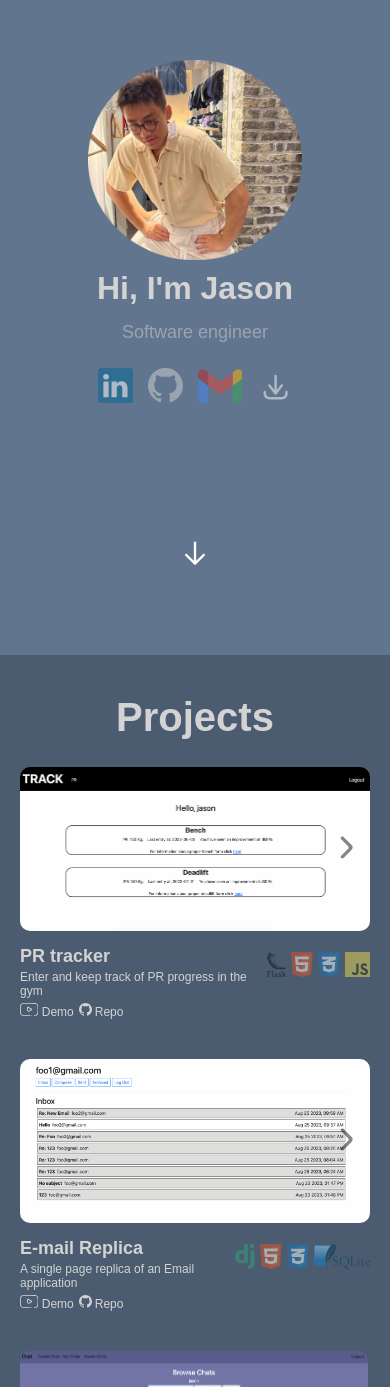
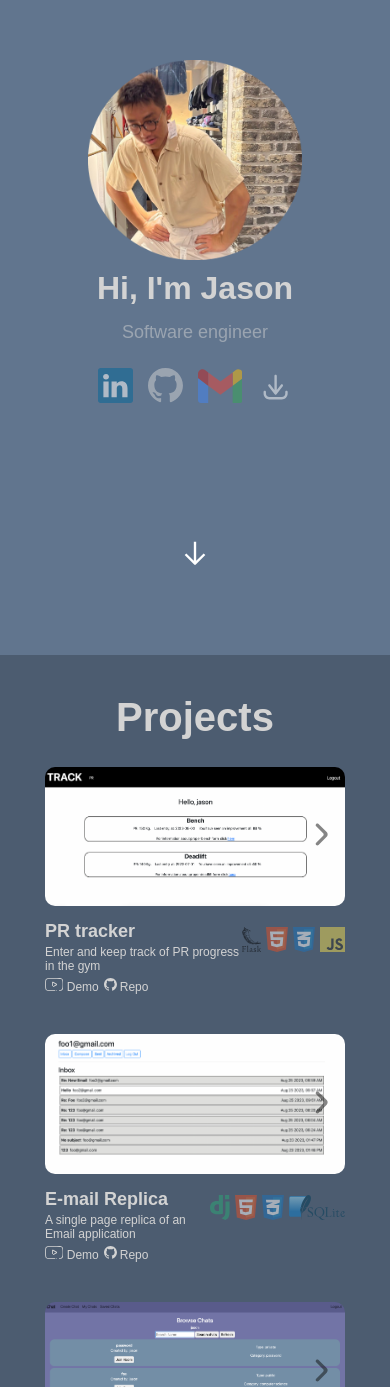
Before and after one commit to JC33340/portfolioPage, a React (Create React App) app in the folder portfolio-page/: page / in a window 390 px wide. Shown: the part 181-1568 px from the top of the page. Built offline with nearby package versions, Linux system fonts and the light colour scheme.

Commit message:
changed calculator screenshot, changed project item sizing for mobile, fixed the white sidebar on samsung, tweaked the transition threshold for header

```diff
--- a/portfolio-page/src/App.css
+++ b/portfolio-page/src/App.css
@@ -388,7 +388,6 @@ html{
 
 .project-image{
   width: 600px;
-  height: 280px;
   border-radius: 10px;
   margin-right: 10px;
 }
@@ -480,20 +479,19 @@ html{
 
 @media only screen and (max-width:700px) {
   .project-image{
-    width: 350px;
-    height: 164px;
+    width: 300px;
   }
 
   .project-image-slider{
-    width: 350px;
+    width: 300px;
   }
 
   .project-image-slides{
-    width: 350px;
+    width: 300px;
   }
 
   .project-item{
-    width: 350px;
+    width: 300px;
     font-size: 12px;
   }
   .project-item-tech-logo>svg{
@@ -504,7 +502,6 @@ html{
 @media only screen and (min-width:2500px){
   .project-image{
     width: 1000px;
-    height: 470px;
   }
 
   .project-image-slider{
--- a/portfolio-page/src/components/Header.tsx
+++ b/portfolio-page/src/components/Header.tsx
@@ -8,7 +8,8 @@ export default function Header(){
     function handleScroll(e:any){
         const scrollTop:number = e.target.documentElement.scrollTop
         const header:HTMLElement|null = document.querySelector(".header")
-        const transitionThreshold:number = header? (window.innerHeight - header.offsetHeight-10):window.innerHeight-70
+        console.log(header?.offsetHeight)
+        const transitionThreshold:number = header? (window.innerHeight - header.offsetHeight-30):window.innerHeight-80
         if (scrollTop > transitionThreshold){
             setHeaderVisible(true)
         }else{
--- a/portfolio-page/src/components/ProjectItem.tsx
+++ b/portfolio-page/src/components/ProjectItem.tsx
@@ -61,7 +61,7 @@ export default function ProjectItem({data,id}:props){
         <div ref={containerRef} className="project-item" style={{animationPlayState:`${firstRun?"running":"paused"}`}}>
             {data.pictures.length === 1?
 
-            <img src={data.pictures[0]} className="project-image" />:
+            <img src={data.pictures[0]} style={{height:`${document.querySelector<HTMLElement> (".project-image-slider")?.offsetHeight}px`}} className="project-image" />:
 
             <div className="project-image-slider">
                 <div className="project-image-slides" id={id} >
```
Also changed, not shown: portfolio-page/src/photos/calculator1.png.
